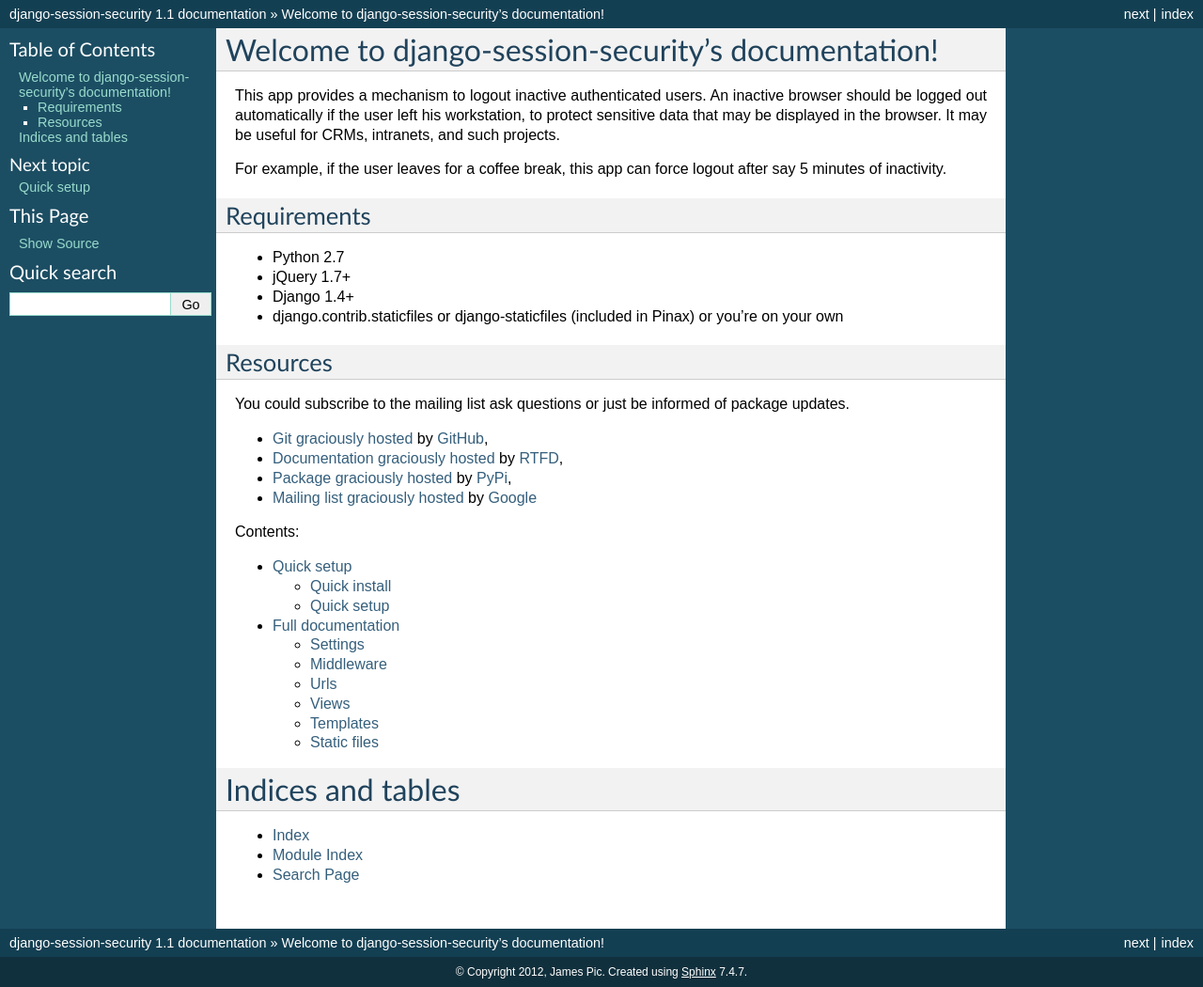
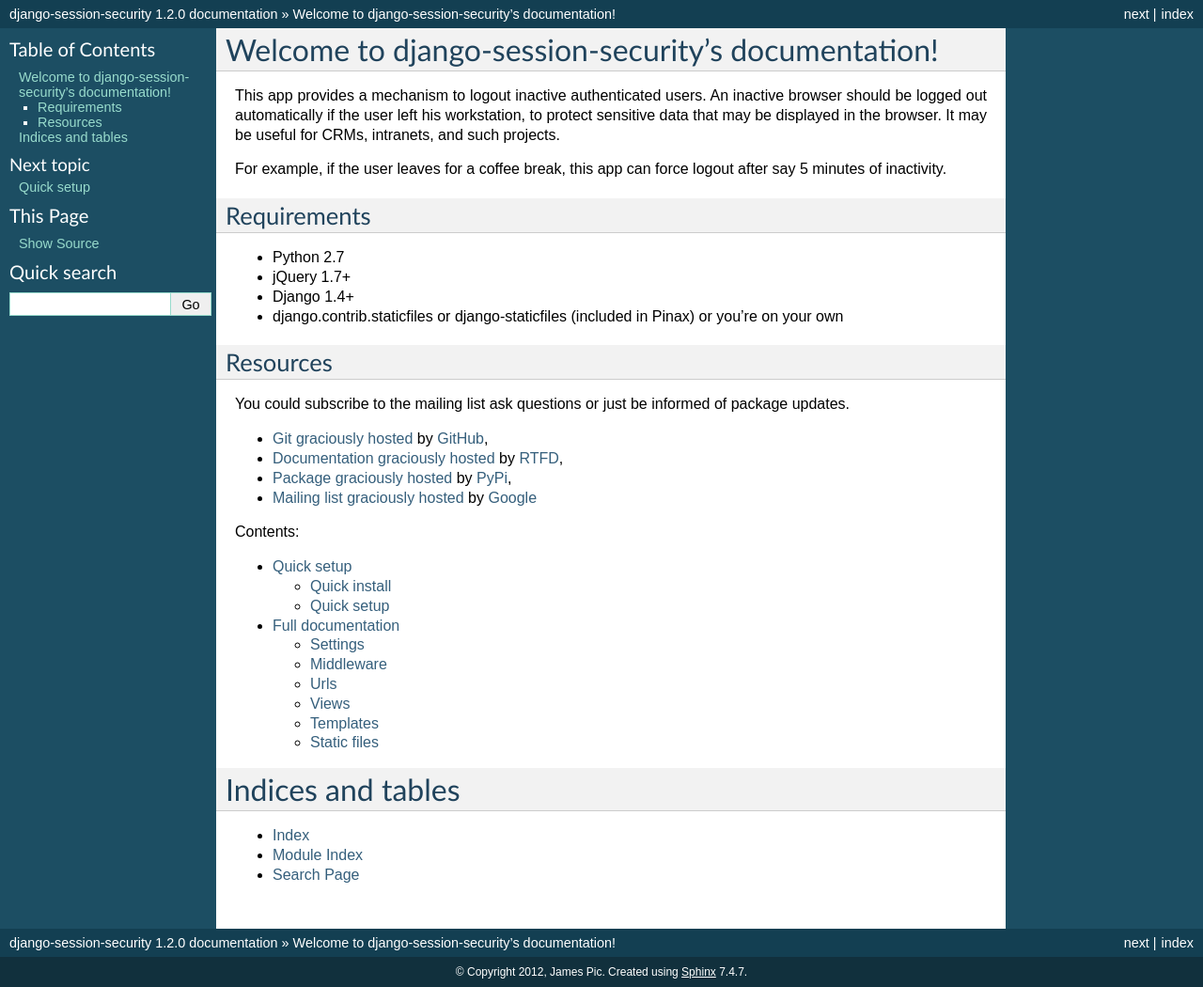
Before and after one commit to yourlabs/django-session-security, a Sphinx documentation site: the page built from docs/source/index.rst, in a window 1280 px wide. Shown: the whole page at 94% size. Built offline with Sphinx 7.4.7, drawn with Linux system fonts in a browser that asks for light colours.

Commit message:
FR locale and version bump 1.2.0

```diff
--- a/docs/source/conf.py
+++ b/docs/source/conf.py
@@ -68,9 +68,9 @@
 # built documents.
 #
 # The short X.Y version.
-version = '1.1'
+version = '1.2'
 # The full version, including alpha/beta/rc tags.
-release = '1.1'
+release = '1.2.0'
 
 # The language for content autogenerated by Sphinx. Refer to documentation
 # for a list of supported languages.
--- a/setup.py
+++ b/setup.py
@@ -10,7 +10,7 @@
 
 setup(
     name='django-session-security',
-    version='1.1',
+    version='1.2.0',
     description='Let the user secure his session for usage in public computers',
     author='James Pic',
     author_email='jamespic@gmail.com',
```
Also changed, not shown: 1 other file.
